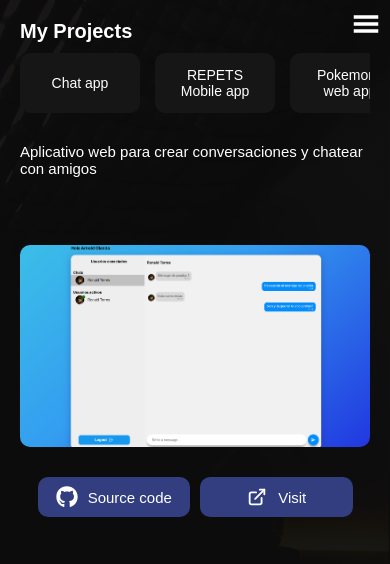
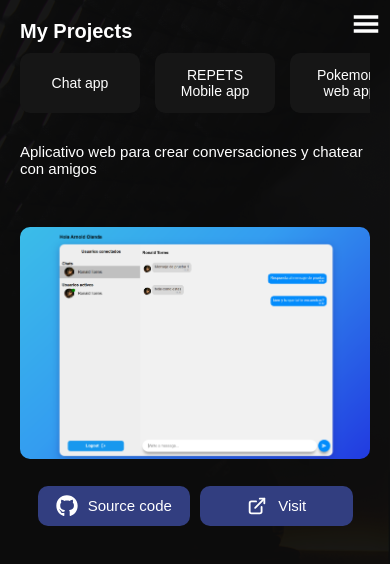
Before and after one commit to ArnoldOlanda/portfolio, a React (Vite) app: page /projects in a window 390 px wide. Shown: the top 564 px of the page. Built offline with nearby package versions, Linux system fonts and the light colour scheme; a web font is replaced by a local one.

Commit message:
Responsive design for tablets and image optimization part 2

```diff
--- a/src/components/Navbar.tsx
+++ b/src/components/Navbar.tsx
@@ -75,16 +75,6 @@ const Container = styled.div<StyledContainerProps>`
     align-items: center;
     transition: .3s ease-in-out ;
 
-    div:nth-child(1){
-        width: 100%;
-        height: 50px;
-        display: flex;
-        align-items: center;
-        h3{
-            font-family: 'Segoe UI', Tahoma, Geneva, Verdana, sans-serif;
-            flex: 1;
-        }
-    }
 
     button{
         display: none;
@@ -102,6 +92,17 @@ const Container = styled.div<StyledContainerProps>`
         height: 50vh;
         flex-direction: column;
         transform:${({collapsed})=> collapsed ? 'translateY(-100%)' : 'translateY(0)'};
+
+        div:nth-child(1){
+            width: 100%;
+            height: 50px;
+            display: flex;
+            align-items: center;
+            h3{
+                font-family: 'Segoe UI', Tahoma, Geneva, Verdana, sans-serif;
+                flex: 1;
+            }
+        }
     }
 `
 const Menu = styled.div`
--- a/src/pages/AboutPage.tsx
+++ b/src/pages/AboutPage.tsx
@@ -21,14 +21,14 @@ const Container = styled.div`
 `
 const Content = styled.div`
 
-  width: 1200px;
+  width: 80%;
   min-width: 300px;
   min-height: 550px;
   padding: 10px;
   display: flex;
   @media (max-width: 1000px){
     flex-direction: column-reverse;
-    width: 100%;
+    width: 80%;
     min-height: 80vh;
   }
 
--- a/src/pages/ProjectsPage.tsx
+++ b/src/pages/ProjectsPage.tsx
@@ -80,12 +80,6 @@ export const ProjectsPage = () => {
           currentPathImage.length > 1
           ? <img
             className='animate__animated animate__fadeIn'
-            style={{
-              width:'100%',
-              height:'60%',
-              borderRadius:'10px',
-              objectFit:'cover'
-            }}
             src={currentPathImage} alt="img" />
 
           : 'Select a project of the list'
@@ -111,10 +105,17 @@ const Container = styled.div`
   display: flex;
   padding: 100px;
   gap: 50px;
-  @media screen and (max-width: 500px){
+
+  @media screen and (max-width: 1000px){
+    padding: 40px;
+  }
+
+  @media screen and (max-width: 720px){
     flex-direction: column;
     padding: 20px;
   }
+
+
 `
 
 const Content = styled.div`
@@ -124,7 +125,7 @@ const Content = styled.div`
     font-size:20px;
     margin-top:50px;
   }
-  @media screen and (max-width: 500px){
+  @media screen and (max-width: 720px){
     h1{
       font-size: 20px;
     }
@@ -164,10 +165,32 @@ const ListContainer = styled.div`
   div:active{
     transform: scale(0.95);
   }
-  @media screen and (max-width: 500px){
+
+  ::-webkit-scrollbar{
+    background-color: transparent;
+    height: 5px;
+  }
+
+  ::-webkit-scrollbar-track{
+    background-color: transparent;
+  }
+  ::-webkit-scrollbar-thumb{
+    background-color: #4d4d4d;
+    border-radius: 5px;
+  }
+
+
+  @media screen and (max-width: 1000px){
+    div{
+      font-size: 15px;
+    }
+  }
+
+  @media screen and (max-width: 720px){
     margin-top: 10px;
     flex-direction: row;
     overflow: auto;
+
     div{
       min-width: 120px;
       height: 60px;
@@ -183,21 +206,29 @@ const ListContainer = styled.div`
       transform: none;
     }
   }
+
 `
 
 const ProjectView = styled.div`
-  /* background-color: #111111a9; */
   border-radius: 10px;
   width: 70%;
   display: flex;
   justify-content: center;
   align-items: center;
   flex-direction: column;
+  img{
+    width:90%;
+    height:90%;
+    border-radius:10px;
+    object-fit:contain;
+  }
+
   div{
     width: 50%;
     height: 100px;
     display: flex;
     justify-content: center;
+    gap: 10px;
     a{
       text-decoration: none;
       margin: auto;
@@ -223,13 +254,41 @@ const ProjectView = styled.div`
     }
   }
 
-  @media screen and (max-width: 500px){
-    width: 100%;
-    height: 40vh;
+  @media screen and (max-width: 1000px){
+    width: 80%;
+    img{
+      width:80%;
+      height:40%;
+      border-radius:10px;
+      object-fit:cover;
+    }
     div{
-      width: 90%;
+      width: 80%;
       gap: 10px;
     }
   }
 
+  @media screen and (max-width: 720px){
+    min-width: 100%;
+    height: 55vh;
+    justify-content: flex-start;
+    img{
+      width: 100%;
+      height:70%;
+      border-radius:10px;
+      object-fit:cover;
+    }
+
+    div{
+      width: 90%;
+      height: 20%;
+    }
+  }
+  @media screen and (max-width: 420px){
+    img{
+      width: 100%;
+      height: 50%;
+    }
+  }
+
 `
```
